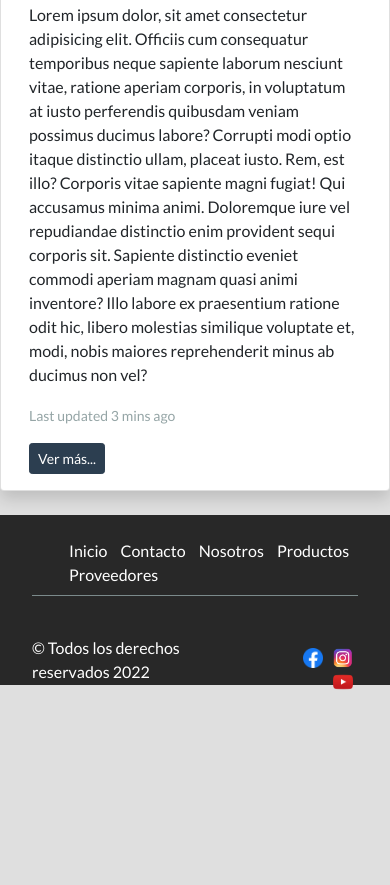
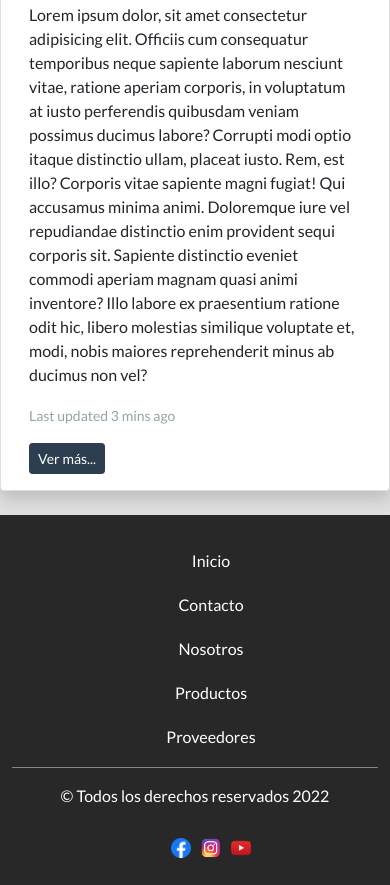
Before and after one commit to jesus9314/quantumWolrdBootstrap, a website: page index.html in a window 390 px wide. Shown: the part 3722-4607 px from the top of the page. Before the commit the page ends 4446 px from the top, so only its background shows below. Drawn offline with Linux system fonts and the light colour scheme.

Commit message:
Footer responsive

```diff
--- a/index.html
+++ b/index.html
@@ -343,11 +343,11 @@
 						<a href="">Proveedores</a>
 					</li>
 				</ul>
-				<div class="derechos pt-4 pb-2">
+				<div class="derechos">
 					<p>
 						&#169; Todos los derechos reservados 2022
 					</p>
-					<ul class="py-2" id="redesSociales">
+					<ul id="redesSociales">
 						<li>
 							<a href="#">
 								<img src="assets/facebook.png" alt="" title="Facebook" />
@@ -363,8 +363,8 @@
 								<img src="assets/youtube.png" alt="" title="Youtube" />
 							</a>
 						</li>
+					</ul>
 				</div>
-				</ul>
 			</div>
 		</footer>
 		<script src="js/bootstrap.min.js"></script>
--- a/scss/_footer.scss
+++ b/scss/_footer.scss
@@ -1,19 +1,18 @@
 /*Pie de página */
 .footer {
-	padding: 20px;
     background-color: #282828;
-    height: 170px;
+    height: 120px;
     color: white;
         .container{
             ul{
                 list-style: none;
                 li{
                     display: inline;
-                    padding: 0px 5px;
                     a{
                         text-decoration: none;
                         color: white;
                         transition: 0.5s;
+                        padding: 0px 5px;
                         &:hover{
                             text-decoration: underline;
                         }
@@ -25,21 +24,43 @@
             }
             .derechos{
                 display: flex;
-                flex-flow: row nowrap;
                 justify-content: space-between;
+                p{
+                    height: 100%;
+                }
             }
         }
 
     }
     #redesSociales{
         display: flex;
-        flex-flow: row wrap;
-        justify-content: end;
+        justify-content: center;
+        height: 100%;
     }
     /*Media query*/
     @media (max-width: 768px){
-        .footer .container li{
-            display: block;
-            padding: 5px 0px;
+        .footer{
+            height: 370px;
+            .container{
+                ul{
+                    li{
+                        display: flex;
+                        padding: 0px 10px;
+                        justify-content: center;
+                        padding: 10px 0;
+                    }
+                }
+                .derechos{
+                    display: flex;
+                    flex-flow: column wrap;
+                    justify-content: center;
+                    align-items: center;
+                }
+            }
+        }
+        #redesSociales{
+            display: flex;
+            justify-content: space-around;
+            height: 100%;
         }
     }
```
Also changed, not shown: css/style.css.
